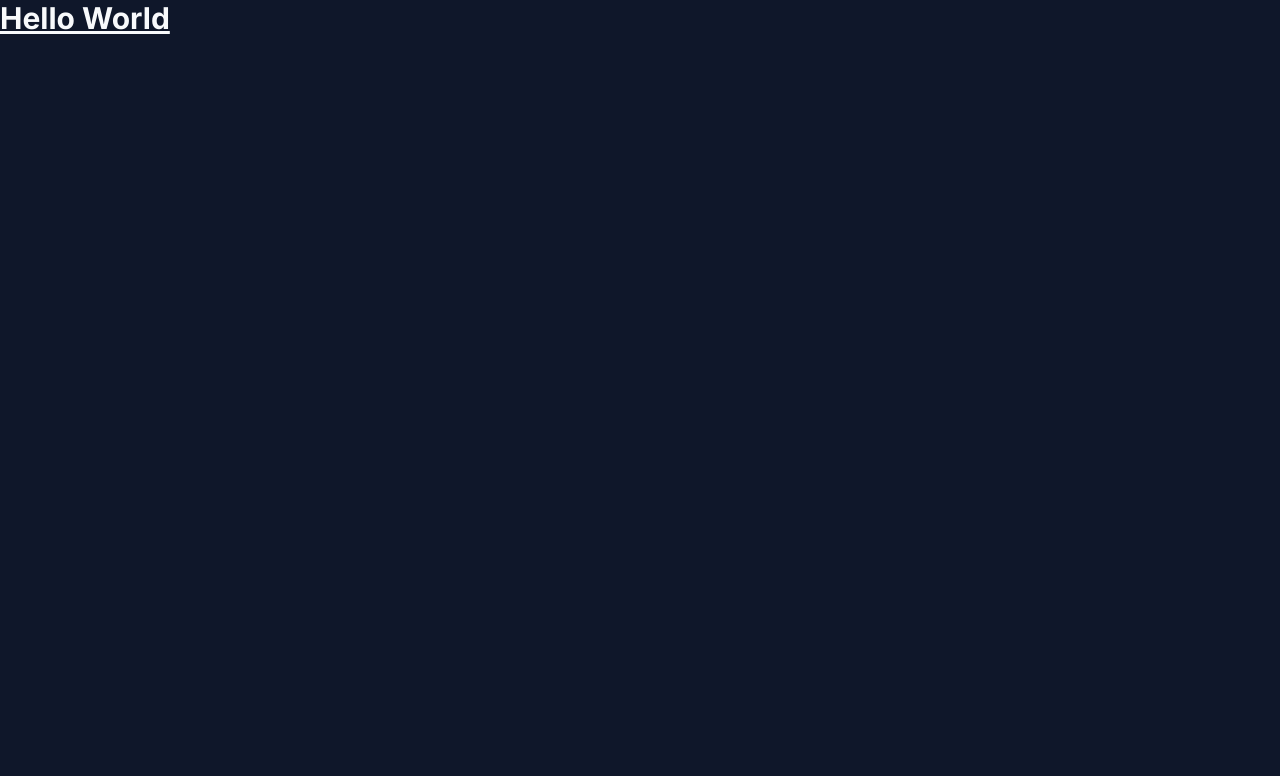
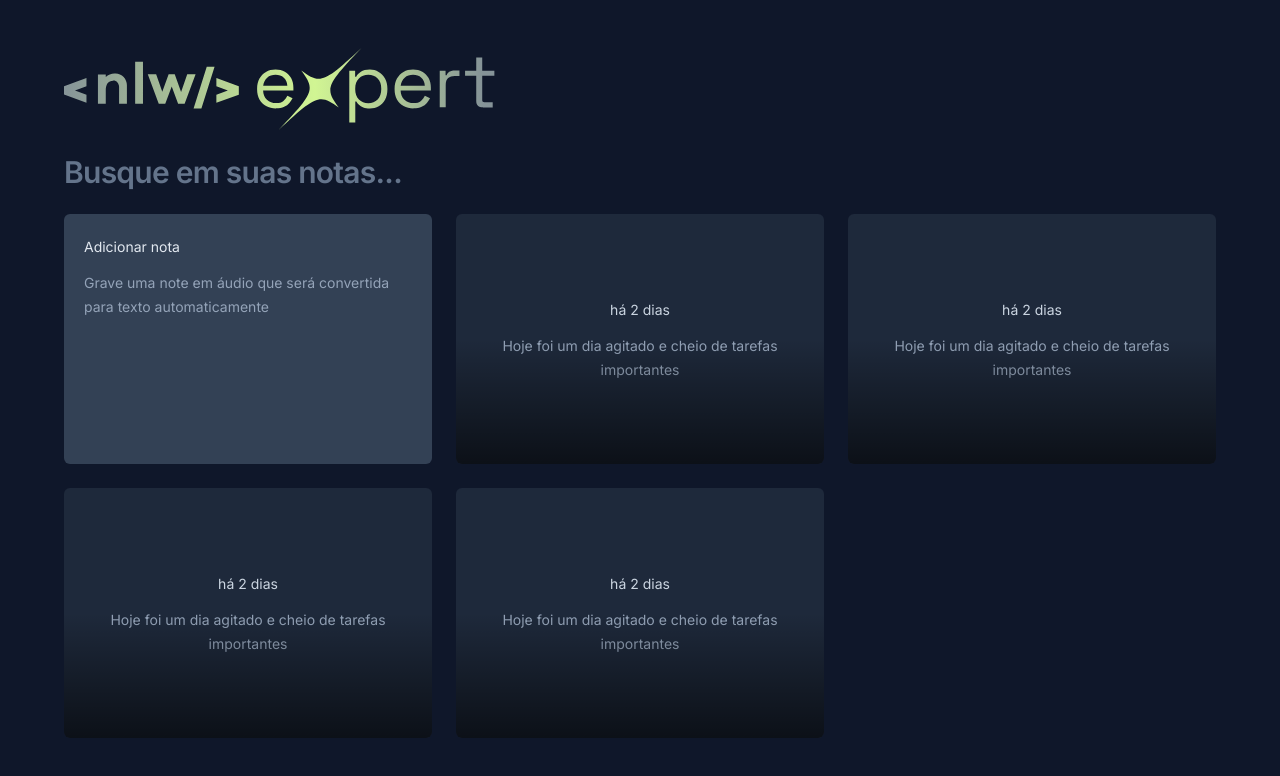
Before and after one commit to deibsoncogo/nlw-14-expert-trilha-react-js, a React (Vite) app: page / in a window 1280 px wide. Shown: the top 776 px of the page. Built offline with nearby package versions, Linux system fonts and the light colour scheme.

Commit message:
🚧 feat: criação parcial da página home

```diff
--- a/src/app.tsx
+++ b/src/app.tsx
@@ -1,7 +1,30 @@
+import logo from "./assets/logo.svg"
+import { NewNoteCard } from "./components/new-note-card"
+import { NoteCard } from "./components/note-card"
+
 export function App() {
   return (
-    <h1 className="text-3xl font-bold underline">
-      Hello World
-    </h1>
+    <div className="mx-auto my-12 max-w-6xl space-y-6">
+      <img src={logo} alt="NLW Expert" />
+
+      <form className="w-full">
+        <input
+          type="text"
+          placeholder="Busque em suas notas..."
+          className="w-full bg-transparent text-3xl font-semibold tracking-tight outline-none placeholder:text-slate-500"
+        />
+      </form>
+
+      <div className="hpx bg-slate-700" />
+
+      <div className="grid auto-rows-[250px] grid-cols-3 gap-6">
+        <NewNoteCard />
+
+        <NoteCard />
+        <NoteCard />
+        <NoteCard />
+        <NoteCard />
+      </div>
+    </div>
   )
 }
```
Also changed, not shown: src/assets/logo.svg (added).
